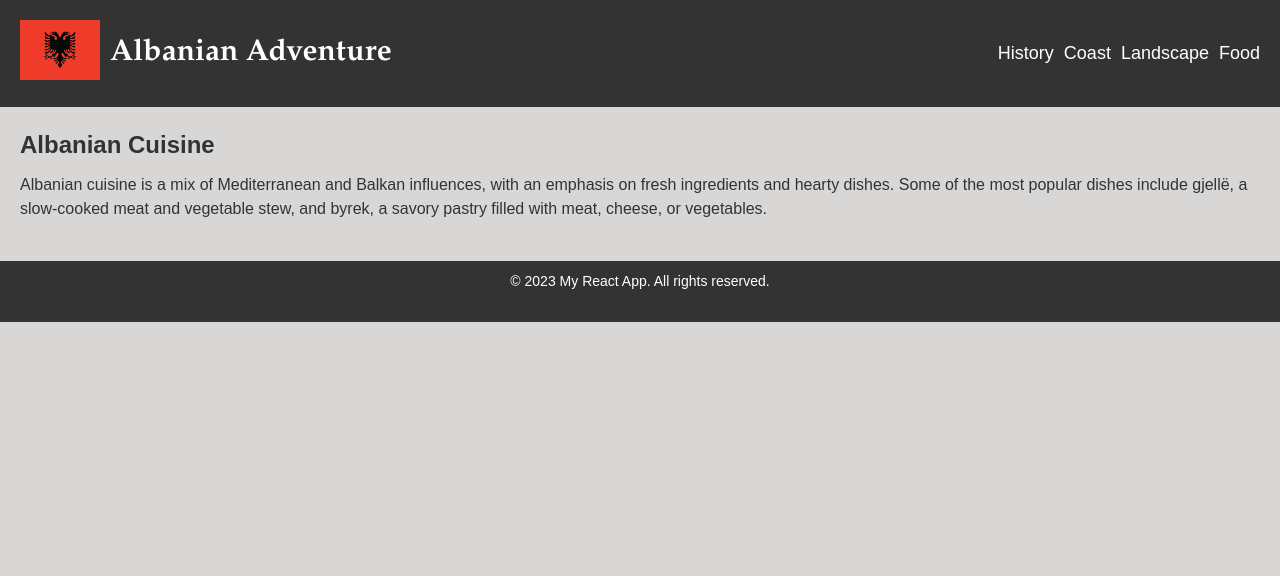
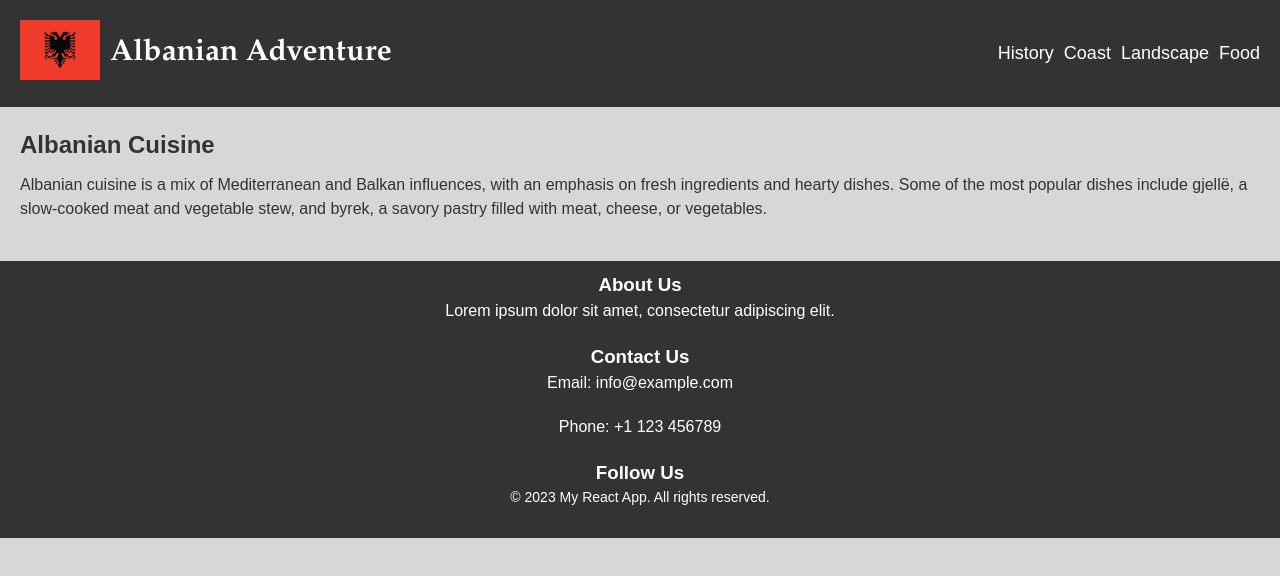
Before and after one commit to CetiTBA/react-app, a React (Create React App) app: page /food in a window 1280 px wide. Shown: the top 576 px of the page. Built offline with nearby package versions, Linux system fonts and the light colour scheme.

Commit message:
Implement new features in Footer component

```diff
--- a/package.json
+++ b/package.json
@@ -12,7 +12,7 @@
     "@types/react-dom": "^18.2.4",
     "react": "^18.2.0",
     "react-dom": "^18.2.0",
-    "react-router-dom": "^6.11.1",
+    "react-router-dom": "^6.11.2",
     "react-scripts": "5.0.1",
     "typescript": "^4.9.5",
     "web-vitals": "^2.1.4"
--- a/src/components/Footer.tsx
+++ b/src/components/Footer.tsx
@@ -4,6 +4,25 @@ import '../App.css';
 const Footer: React.FC = () => {
   return (
     <footer className="footer">
+      <div className="footer-content">
+        <div className="footer-section">
+          <h3>About Us</h3>
+          <p>Lorem ipsum dolor sit amet, consectetur adipiscing elit.</p>
+        </div>
+        <div className="footer-section">
+          <h3>Contact Us</h3>
+          <p>Email: info@example.com</p>
+          <p>Phone: +1 123 456789</p>
+        </div>
+        <div className="footer-section">
+          <h3>Follow Us</h3>
+          <div className="social-media">
+            <a href="#" target="_blank" rel="noopener noreferrer"><i className="fab fa-facebook-f"></i></a>
+            <a href="#" target="_blank" rel="noopener noreferrer"><i className="fab fa-twitter"></i></a>
+            <a href="#" target="_blank" rel="noopener noreferrer"><i className="fab fa-instagram"></i></a>
+          </div>
+        </div>
+      </div>
       <p className="footer-text">&copy; {new Date().getFullYear()} My React App. All rights reserved.</p>
     </footer>
   );
```
Also changed, not shown: 1 other file (tests, documents, lock files or other folders).
